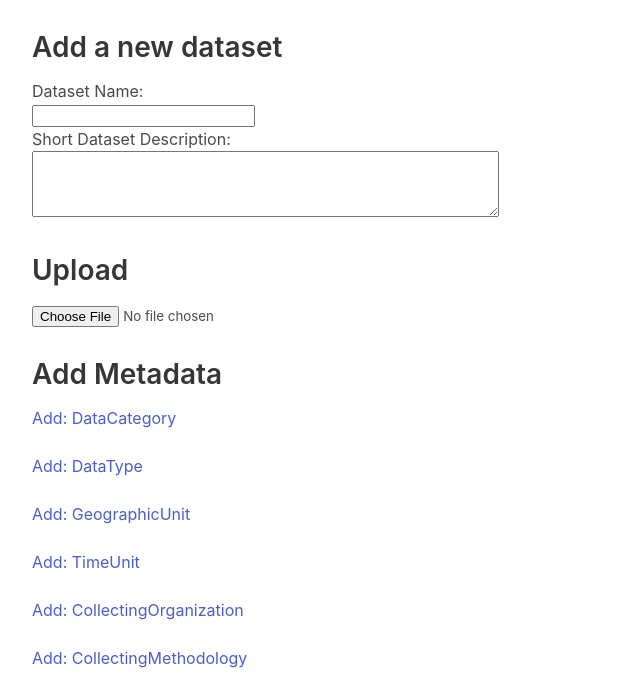
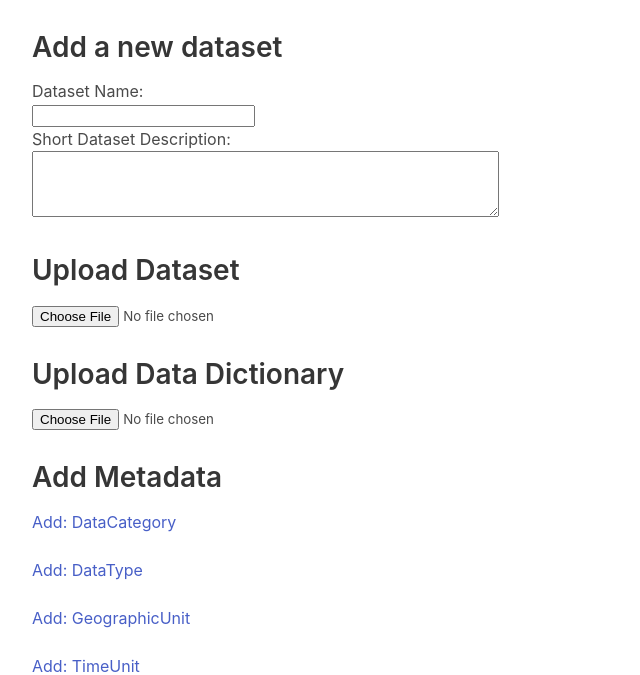
Before and after one commit to sociome/sociome-data-commons, a Django app: page /upload in a window 1280 px wide. Shown: the part 62-737 px from the top of the page, without its empty margins (0-640 px from the left). Run offline with Django 4.2, Linux system fonts and the light colour scheme.

Commit message:
added data dictionary upload to add dataset form

```diff
--- a/sociomedc/templates/upload.html
+++ b/sociomedc/templates/upload.html
@@ -24,10 +24,13 @@
   <textarea id="desc" name="desc" rows="4" cols="50">
   </textarea><br>
 
-  <h2>Upload</h2>
+  <h2>Upload Dataset</h2>
 
   <input type="file" id="filename" name="filename"><br>
 
+  <h2>Upload Data Dictionary</h2>
+
+  <input type="file" id="data_dict" name="data_dict"><br>
 
   <h2>Add Metadata</h2>
 
```
